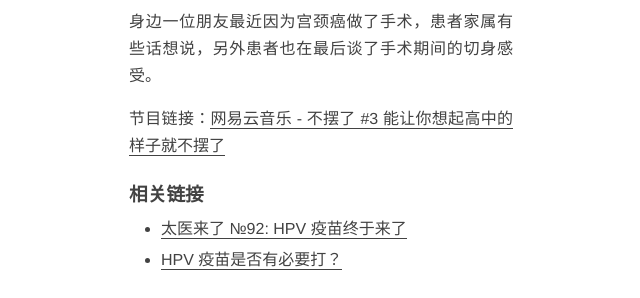
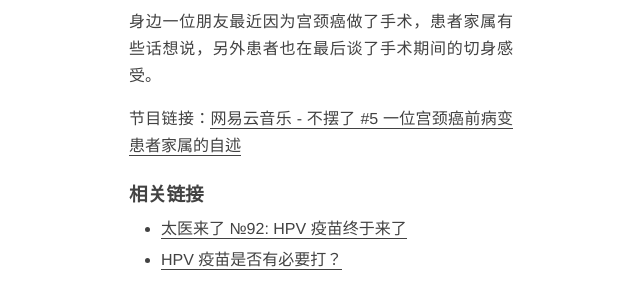
Before and after one commit to onion7878/bubaile.net, a Jekyll site: the page built from _posts/2017-12-03-tao-cervical-cancer.md, in a window 1280 px wide. Shown: the part 277-575 px from the top of the page, without its empty margins (319-959 px from the left). Built offline with Jekyll 4.4.1, drawn with Linux system fonts in a browser that asks for light colours.

Commit message:
更新节目

```diff
--- a/_posts/2017-12-03-tao-cervical-cancer.md
+++ b/_posts/2017-12-03-tao-cervical-cancer.md
@@ -10,7 +10,7 @@ categories: [life]
 
 身边一位朋友最近因为宫颈癌做了手术，患者家属有些话想说，另外患者也在最后谈了手术期间的切身感受。
 
-节目链接：[网易云音乐 - 不摆了 #3 能让你想起高中的样子就不摆了](http://music.163.com/#/program?id=1366454397)
+节目链接：[网易云音乐 - 不摆了 #5 一位宫颈癌前病变患者家属的自述](http://music.163.com/#/program?id=1367026497)
 
 ### 相关链接
 
```
